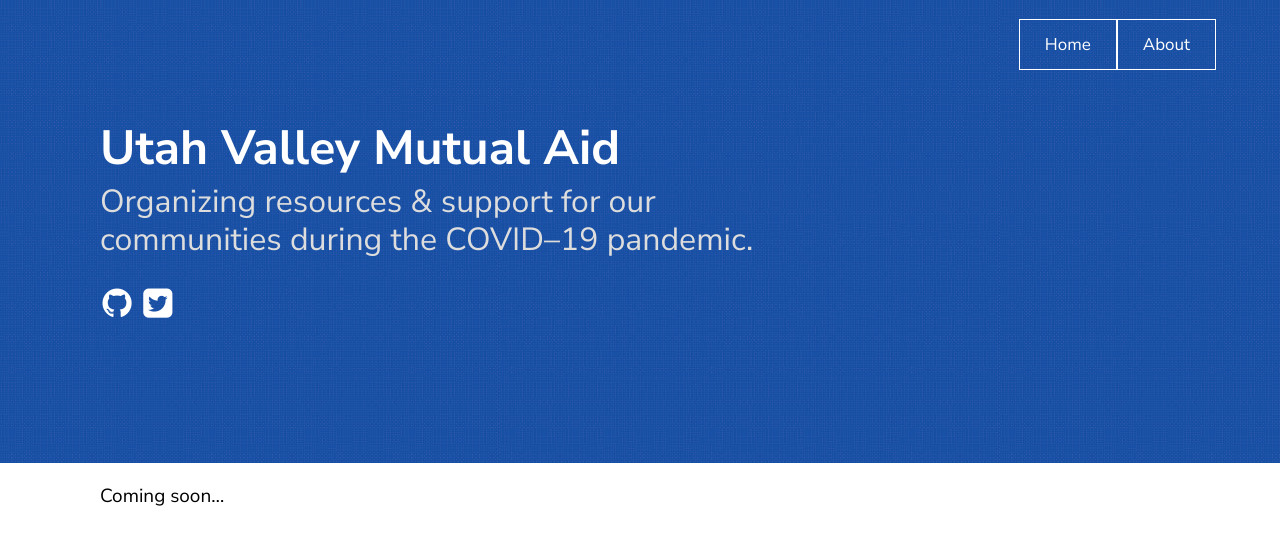
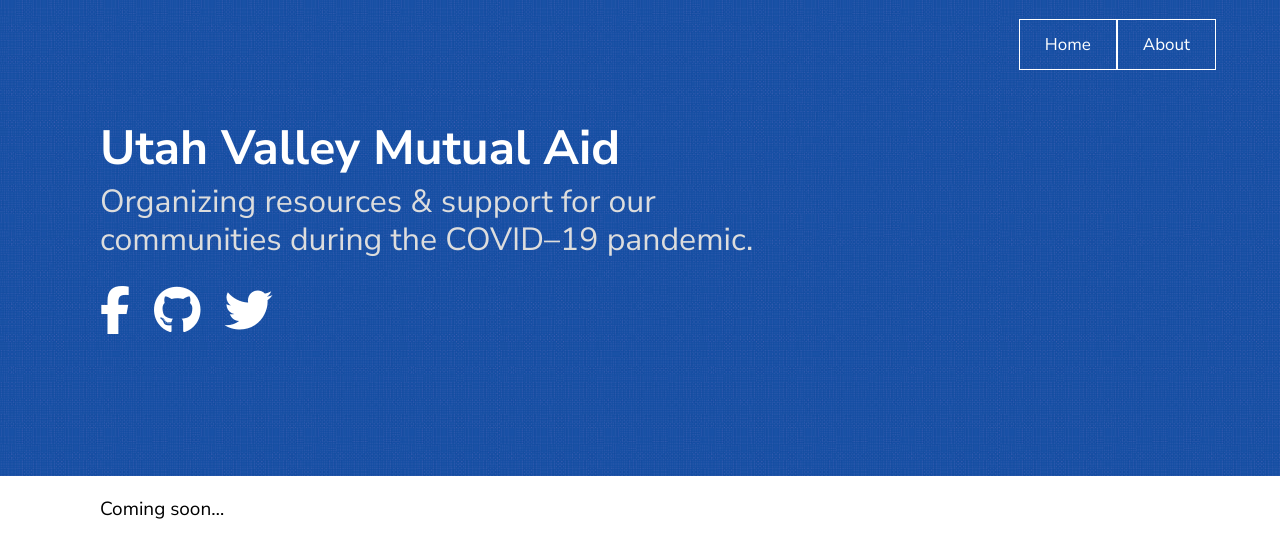
Before and after one commit to utahmutualaid/website, a Jekyll site: the page built from about.md, in a window 1280 px wide. Shown: the top 558 px of the page. Built offline with Jekyll 4.4.1, drawn with Linux system fonts in a browser that asks for light colours; nearby versions of some CDN libraries.

Commit message:
moved to fontawesome, added Facebook link

```diff
--- a/_includes/head.html
+++ b/_includes/head.html
@@ -3,5 +3,6 @@
 <meta http-equiv="X-UA-Compatible" content="ie=edge">
 <link href="https://fonts.googleapis.com/css?family=Nunito+Sans:400,400i,700&display=swap" rel="stylesheet">
 <link rel="stylesheet" href="{{ "/assets/css/style.css" | relative_url }}">
+<script src="https://use.fontawesome.com/0e800f9a12.js"></script>
 <title>{{ page.title | default: site.title }}</title>
 {% seo %}
--- a/_includes/nav.html
+++ b/_includes/nav.html
@@ -1,8 +1,8 @@
 {%- if site.texture.showNav -%}
 <div class="navbar">
 	<ul>
-		<a href="#"><li>Home</li></a>
-		<a href="#"><li>About</li></a>
+		<a href="/"><li>Home</li></a>
+		<a href="/about"><li>About</li></a>
 	</ul>
 </div>
 {%- endif -%}
--- a/_includes/page_header.html
+++ b/_includes/page_header.html
@@ -3,16 +3,16 @@
 	<h2>{{ site.texture.tagline }}</h2>
 	<ul class="social">
 		{%- if site.texture.social_links.facebook -%}
-			<a href="{{ site.texture.social_links.facebook }}"><li><i class="icon-facebook-circled"></i></li></a>
+		<a href="{{ site.texture.social_links.facebook }}"><li><i class="fa fa-facebook"></i></li></a>
 		{%- endif -%}
 		{%- if site.texture.social_links.github -%}
-			<a href="https://github.com/{{ site.texture.social_links.github }}"><li><i class="icon-github-circled"></i></li></a>
+			<a href="https://github.com/{{ site.texture.social_links.github }}"><li><i class="fa fa-github"></i></li></a>
 		{%- endif -%}
 		{%- if site.texture.social_links.linkedIn -%}
-			<a href="https://linkedin.com/{{ site.texture.social_links.linkedIn }}"><li><i class="icon-linkedin-squared"></i></li></a>
+			<a href="https://linkedin.com/{{ site.texture.social_links.linkedIn }}"><li><i class="fa fa-linkedin"></i></li></a>
 		{%- endif -%}
 		{%- if site.texture.social_links.twitter -%}
-			<a href="https://twitter.com/{{ site.texture.social_links.twitter }}"><li><i class="icon-twitter-squared"></i></li></a>
+			<a href="https://twitter.com/{{ site.texture.social_links.twitter }}"><li><i class="fa fa-twitter"></i></li></a>
 		{%- endif -%}
 	</ul>
 </div>
--- a/_layouts/home.html
+++ b/_layouts/home.html
@@ -1,6 +1,7 @@
 ---
 layout: page
 ---
+{{ content }}
 {%- if site.posts.size > 0 -%}
 <ul class="posts">
 	{%- for post in site.posts -%}
--- a/_sass/theme.scss
+++ b/_sass/theme.scss
@@ -81,10 +81,11 @@ header {
 			color: #fff;
 			float: left;
 			i {
+				margin-right: 24px;
 				&:first-child::before {
 					margin-left: 0;
 				}
-				@include fluidType(26px, 34px);
+				@include fluidType(34px, 48px);
 				transition: color .3s;
 				&:hover {
 					color: $gray;
```
